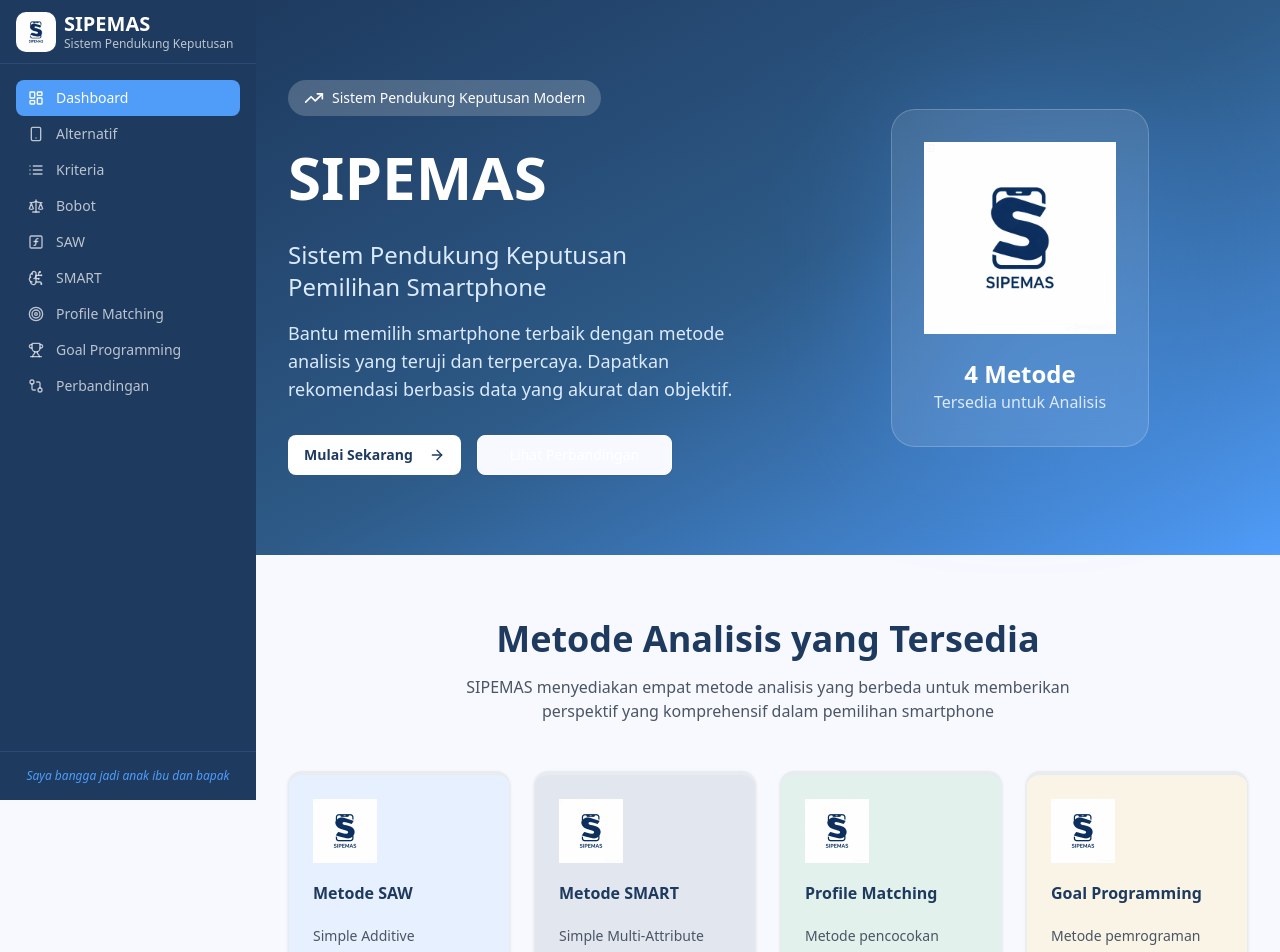
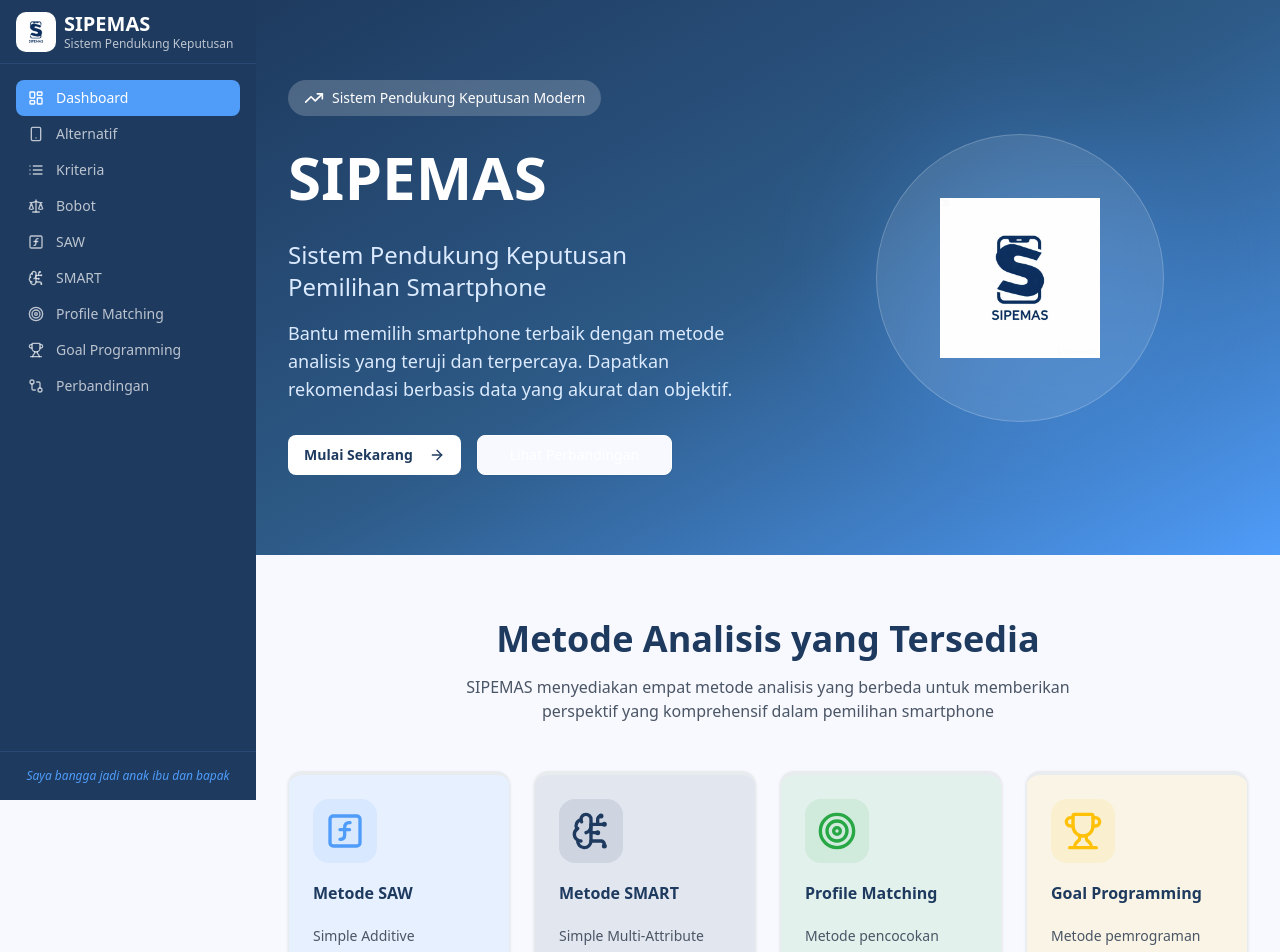
Before and after one commit to jossmulalinda/SIPEMAS, a Next.js app: page / in a window 1280 px wide. Shown: the top 952 px of the page. Built offline with nearby package versions, Linux system fonts and the light colour scheme.

Commit message:
c5f16676-cc16-4364-a6ce-3e890165869a

```diff
--- a/src/app/page.tsx
+++ b/src/app/page.tsx
@@ -4,6 +4,10 @@ import Image from 'next/image'
 import { Card, CardContent, CardHeader, CardTitle } from '@/components/ui/card'
 import { Button } from '@/components/ui/button'
 import {
+  FunctionSquare,
+  BrainCircuit,
+  Target,
+  Trophy,
   ArrowRight,
   CheckCircle2,
   Zap,
@@ -17,61 +21,25 @@ import Link from 'next/link'
 export default function DashboardPage() {
   const features = [
     {
-      icon: (
-        <div className="w-16 h-16 relative">
-          <Image
-            src="/logo.png"
-            alt="SIPEMAS"
-            fill
-            className="object-contain"
-          />
-        </div>
-      ),
+      icon: <FunctionSquare className="w-10 h-10 text-[#4F9CF9]" />,
       title: 'Metode SAW',
       description: 'Simple Additive Weighting - Metode pembobotan sederhana dengan normalisasi data',
       color: 'bg-[#4F9CF9]/10'
     },
     {
-      icon: (
-        <div className="w-16 h-16 relative">
-          <Image
-            src="/logo.png"
-            alt="SIPEMAS"
-            fill
-            className="object-contain"
-          />
-        </div>
-      ),
+      icon: <BrainCircuit className="w-10 h-10 text-[#1E3A5F]" />,
       title: 'Metode SMART',
       description: 'Simple Multi-Attribute Rating Technique - Penilaian multi-atribut dengan fungsi utility',
       color: 'bg-[#1E3A5F]/10'
     },
     {
-      icon: (
-        <div className="w-16 h-16 relative">
-          <Image
-            src="/logo.png"
-            alt="SIPEMAS"
-            fill
-            className="object-contain"
-          />
-        </div>
-      ),
+      icon: <Target className="w-10 h-10 text-[#28A745]" />,
       title: 'Profile Matching',
       description: 'Metode pencocokan profil dengan analisis GAP faktor core dan secondary',
       color: 'bg-[#28A745]/10'
     },
     {
-      icon: (
-        <div className="w-16 h-16 relative">
-          <Image
-            src="/logo.png"
-            alt="SIPEMAS"
-            fill
-            className="object-contain"
-          />
-        </div>
-      ),
+      icon: <Trophy className="w-10 h-10 text-[#FFC107]" />,
       title: 'Goal Programming',
       description: 'Metode pemrograman tujuan untuk meminimalkan deviasi dari target',
       color: 'bg-[#FFC107]/10'
@@ -161,19 +129,15 @@ export default function DashboardPage() {
             </div>
             <div className="flex-1 flex justify-center">
               <div className="relative">
-                <div className="absolute inset-0 bg-[#4F9CF9] rounded-3xl blur-3xl opacity-30"></div>
-                <div className="relative bg-white/10 backdrop-blur-lg rounded-3xl p-8 border border-white/20">
-                  <div className="w-48 h-48 relative mx-auto">
+                <div className="absolute inset-0 bg-[#4F9CF9] rounded-full blur-3xl opacity-30"></div>
+                <div className="relative bg-white/10 backdrop-blur-lg rounded-full p-8 border border-white/20 w-72 h-72 flex items-center justify-center">
+                  <div className="w-40 h-40 relative">
                     <Image
                       src="/logo.png"
                       alt="SIPEMAS"
                       fill
                       className="object-contain"
                     />
-                  </div>
-                  <div className="mt-6 text-center">
-                    <p className="text-2xl font-bold">4 Metode</p>
-                    <p className="text-blue-100">Tersedia untuk Analisis</p>
                   </div>
                 </div>
               </div>
```
